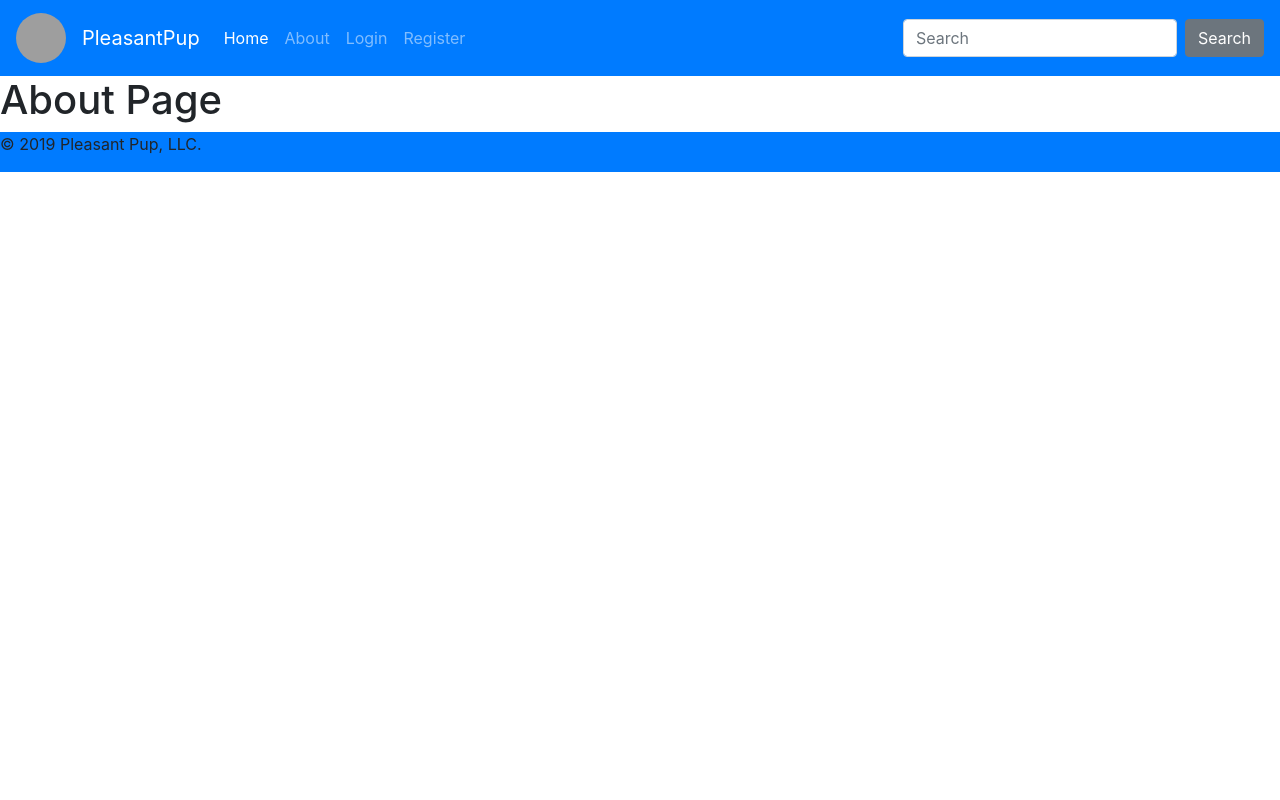
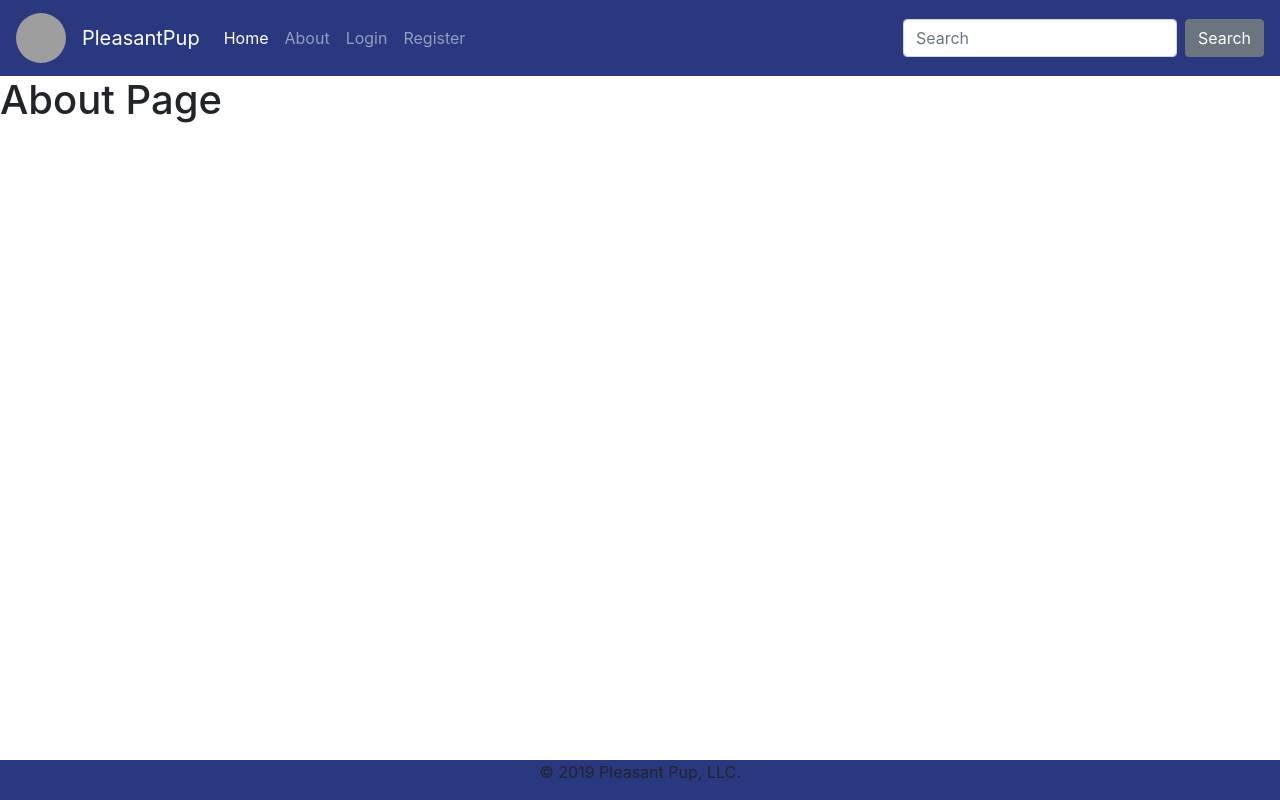
Before and after one commit to danielkbolton/PleasantPup, a Django app: page /about/ in a window 1280 px wide. Run offline with Django 3.2, Linux system fonts and the light colour scheme; some libraries are stand-ins or nearby versions; grey boxes are pictures that could not be loaded.

Commit message:
adds styling

```diff
--- a/pleasantPup_app/static/css/main.css
+++ b/pleasantPup_app/static/css/main.css
@@ -3,18 +3,23 @@
     padding:0px;
     box-sizing: border-box;
 }
-
-
-
-
-footer{
-    background:#007bff;
-    position: sticky;
-    overflow: hidden;
-    bottom: 0px;
-    width:100%;
+html, body{
+    min-height: 100%;
+    margin: 0;
 }
 
+footer {
+    background:#29387F;
+    position: fixed;
+    left: 0;
+    bottom: 0;
+    width: 100%;
+    text-align: center;
+  }
+
+.bg-primary{
+    background-color: #29387F !important;
+}
 
 #logo{
     width:50px;
```
Also changed, not shown: README.md.
